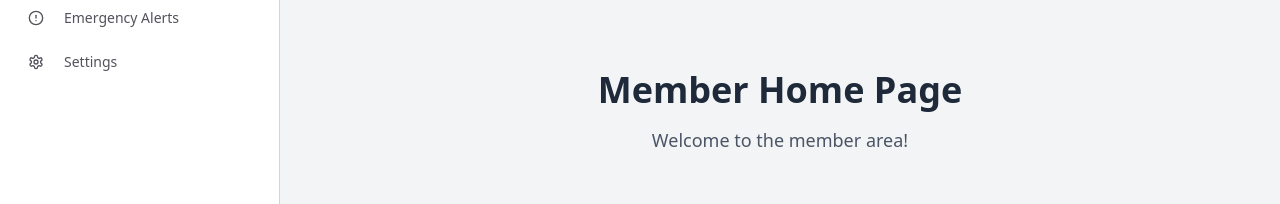
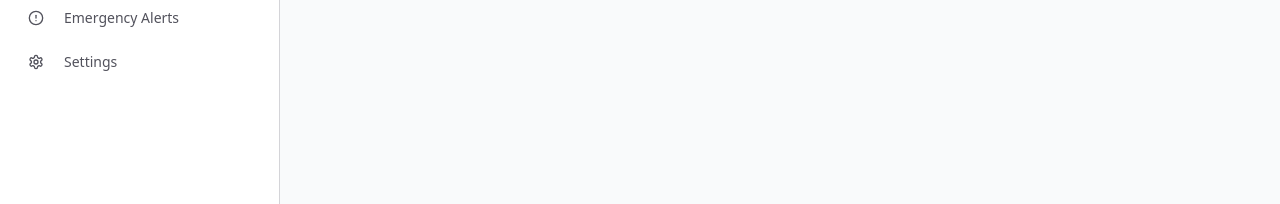
Before and after one commit to swp391-group-3/blood-donation-system-frontend, a React (Vite) app: page / in a window 1280 px wide. Shown: the part 357-561 px from the top of the page. Built offline with nearby package versions, Linux system fonts and the light colour scheme.

Commit message:
feat: add welcome section

```diff
--- a/src/pages/MemberHomePage.tsx
+++ b/src/pages/MemberHomePage.tsx
@@ -1,16 +1,11 @@
 import { HomepageLayout } from '@/components/HomepageLayout';
+import { WelcomeSection } from '@/components/WelcomeSection'
 
 export default function MemberHomePage() {
     return (
         <HomepageLayout>
-            <div className="flex flex-col items-center justify-center min-h-screen bg-gray-100 dark:bg-gray-900">
-                <h1 className="text-4xl font-bold text-gray-800 dark:text-gray-200 mb-4">
-                    Member Home Page
-                </h1>
-                <p className="text-lg text-gray-600 dark:text-gray-400">
-                    Welcome to the member area!
-                </p>
-                {/* Add more content or components as needed */}
+            <div className="flex-1 space-y-6 p-6">
+                <WelcomeSection />
             </div>
         </HomepageLayout>
     );
```
